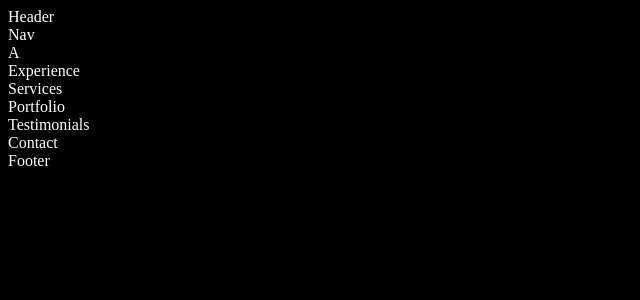
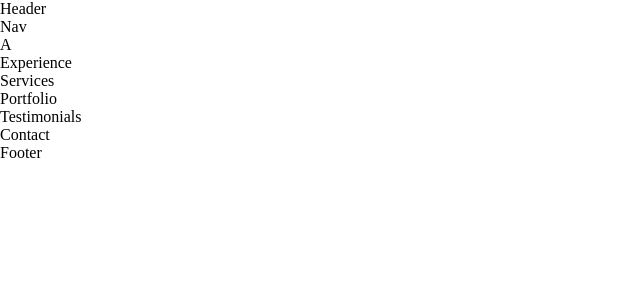
Before and after one commit to Diana-ctrl/My-resume, a React (Create React App) app: page / in a window 1280 px wide. Shown: the top 300 px of the page, without its empty margins (0-640 px from the left). Built offline with nearby package versions, Linux system fonts and the light colour scheme.

Commit message:
nulling styles

```diff
--- a/src/index.css
+++ b/src/index.css
@@ -1,4 +1,10 @@
-body {
-  background: black;
-  color: white;
+/* nulling styles */
+* {
+  margin: 0;
+  padding: 0;
+  border: 0;
+  outline: 0;
+  box-sizing: border-box;
+  list-style: none;
+  text-decoration: none;
 }
```
